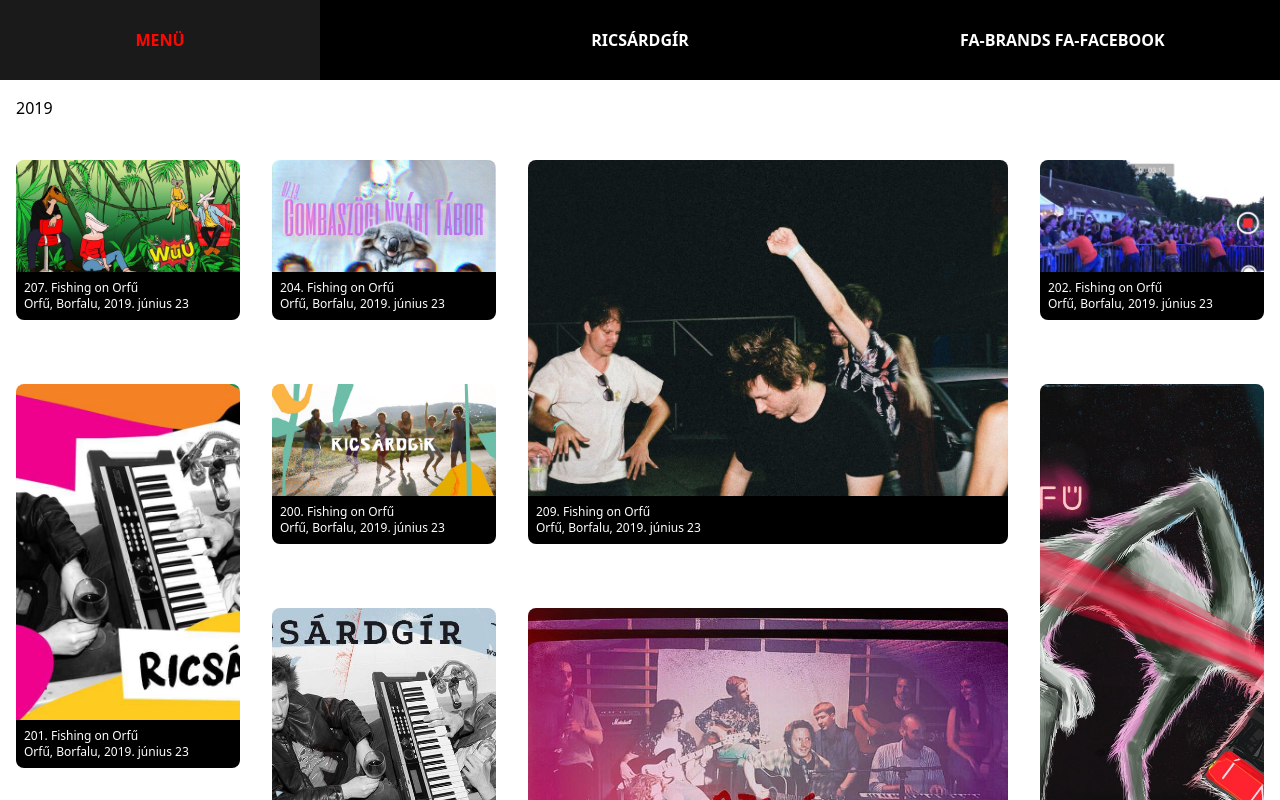
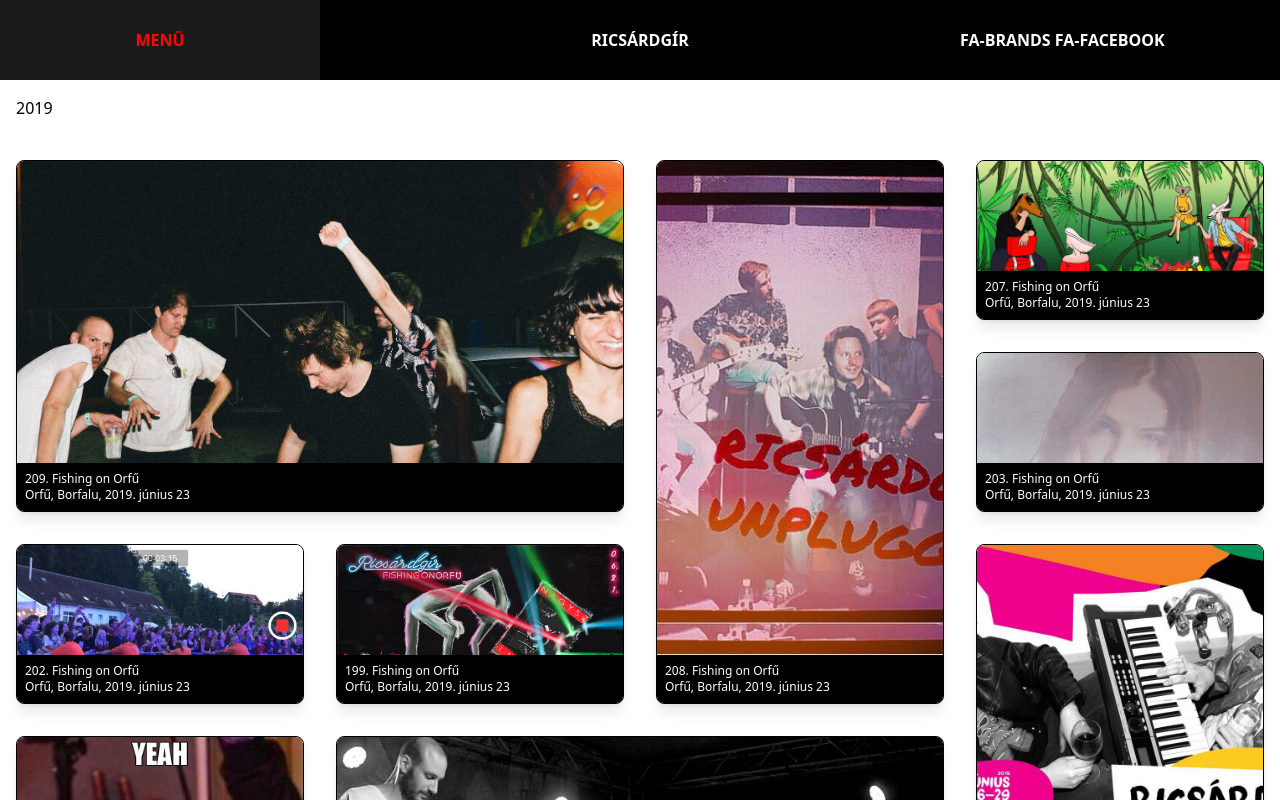
Before and after one commit to leventehegedus/ricsardgir-new, a React app in the folder ricsardgir-app/: page /buli in a window 1280 px wide. Shown: the top 800 px of the page. Built offline with nearby package versions, Linux system fonts and the light colour scheme; the HTML template or start-up script is replaced by a standard one.

Commit message:
concertpage update

```diff
--- a/ricsardgir-app/package.json
+++ b/ricsardgir-app/package.json
@@ -19,8 +19,10 @@
     "@emotion/styled": "^11.10.5",
     "@mui/icons-material": "^5.10.9",
     "@mui/material": "^5.10.12",
+    "aos": "^2.3.4",
     "localforage": "^1.10.0",
     "match-sorter": "^6.3.1",
+    "query-string": "^7.1.1",
     "react": "^18.2.0",
     "react-dom": "^18.2.0",
     "react-query": "^3.39.2",
@@ -28,6 +30,7 @@
     "sort-by": "^0.0.2"
   },
   "devDependencies": {
+    "@types/aos": "^3.0.4",
     "@types/node": "^18.11.9",
     "@types/react": "^18.0.22",
     "@types/react-dom": "^18.0.7",
--- a/ricsardgir-app/src/App.tsx
+++ b/ricsardgir-app/src/App.tsx
@@ -3,11 +3,14 @@
 
 import { ErrorPage } from "./pages/ErrorPage/ErrorPage";
 import { ConcertsPage } from "./pages/ConcertsPage/ConcertsPage";
+import { Concert } from "./pages/Concert/Concert";
 import { HomePage } from "./pages/HomePage/HomePage";
 
 import { Menu } from "./components/Menu/Menu";
 import { TopBar } from "./components/TopBar/TopBar";
-
+import AOS from 'aos';
+import 'aos/dist/aos.css';
+AOS.init();
 
 function App() {
   const [isMenuOpen, setMenuOpen] = useState(false);
@@ -20,6 +23,7 @@
         <Routes>
           <Route path="/" element={<HomePage />} />
           <Route path="/buli" element={<ConcertsPage />} />
+          <Route path="/buli/:id" element={<Concert />} />
           <Route path="*" element={<ErrorPage />} />
         </Routes>
       </Router>
--- a/ricsardgir-app/src/components/Concert/Concert.tsx
+++ /dev/null
@@ -1,51 +0,0 @@
-import { IConcert } from "../../types";
-import './concerts.css';
-
-const imgSizes: string[] = [
-  "item-original",
-  "item-small",
-  "item-medium",
-  "item-rect-left",
-  "item-rect-middle",
-  "item-rect-right"
-]
-
-const emptyImages: string[] = [
-  "./concerts/empty.jpg",
-  "./concerts/empty_2.jpg",
-  "./concerts/empty_3.jpg",
-  "./concerts/empty_4.jpg",
-  "./concerts/empty_5.jpg",
-  "./concerts/empty_6.jpg",
-  "./concerts/empty_7.jpg"
-]
-
-export const Concert: React.FC<IConcert> = (props) => {
-
-  const randomImg = Math.floor(Math.random() * imgSizes.length);
-  const randomEmptyImg = Math.floor(Math.random() * emptyImages.length);
-
-  return (
-    <div className={`flex flex-col overflow-hidden rounded-lg ${props.size ? props.size : imgSizes[randomImg]}`}>
-      <div className="h-full w-full overflow-hidden">
-        <img src={"./concerts/" + props.img}
-          onError={({ currentTarget }) => {
-            currentTarget.onerror = null; // prevents looping
-            currentTarget.src = emptyImages[randomEmptyImg];
-          }}
-          className="h-full w-full object-cover	object-top transition-all duration-1000 ease-in-out hover:invert hover:scale-105	hover:rotate-1"
-        />
-      </div>
-      <div className="bg-black text-white p-2 text-xs">
-        <div>
-          {props.id}. {props.title}
-        </div>
-        <div>
-          {props.location}, {props.year}. {props.date}
-        </div>
-      </div>
-    </div>
-  )
-}
-
-export default Concert;
--- /dev/null
+++ b/ricsardgir-app/src/components/ConcertTile/ConcertTile.tsx
@@ -0,0 +1,65 @@
+import { IConcert } from "../../types";
+import './style.css';
+import { Link } from "react-router-dom";
+
+const imgSizes: string[] = [
+  "item-original",
+  "item-small",
+  "item-medium",
+  "item-rect-left",
+  "item-rect-middle",
+  "item-rect-right"
+]
+
+const emptyImages: string[] = [
+  "./concerts/empty.jpg",
+  "./concerts/empty_2.jpg",
+  "./concerts/empty_3.jpg",
+  "./concerts/empty_4.jpg",
+  "./concerts/empty_5.jpg",
+  "./concerts/empty_6.jpg",
+  "./concerts/empty_7.jpg"
+]
+
+const animations: string[] = [
+  "zoom-in",
+  "zoom-in-down",
+  "flip-left",
+  "flip-right",
+  "flip-up",
+  "flip-down"
+]
+export const ConcertTile: React.FC<IConcert> = (props) => {
+
+  const randomImg = Math.floor(Math.random() * imgSizes.length);
+  const randomEmptyImg = Math.floor(Math.random() * emptyImages.length);
+  const randomAnimation = Math.floor(Math.random() * animations.length);
+
+  return (
+    <>
+      <Link to={`/buli/${props.id}`} className={`flex flex-col border border-black overflow-hidden rounded-lg shadow-lg	${props.size ? props.size : imgSizes[randomImg]}`}
+        data-aos={animations[randomAnimation]}
+      >
+        <div className="h-full w-full overflow-hidden">
+          <img src={"./concerts/" + props.img}
+            onError={({ currentTarget }) => {
+              currentTarget.onerror = null; // prevents looping
+              currentTarget.src = emptyImages[randomEmptyImg];
+            }}
+            className="h-full w-full object-cover	object-top transition-all duration-1000 ease-in-out hover:invert hover:scale-105	hover:rotate-1"
+          />
+        </div>
+        <div className="bg-black text-white p-2 text-xs">
+          <div>
+            {props.id}. {props.title}
+          </div>
+          <div>
+            {props.location}, {props.year}. {props.date}
+          </div>
+        </div>
+      </Link>
+    </>
+  )
+}
+
+export default ConcertTile;
--- a/ricsardgir-app/src/components/Concert/concerts.css
+++ b/ricsardgir-app/src/components/ConcertTile/style.css
@@ -1,6 +1,7 @@
 .item-original {
   grid-row: span 1;
 }
+
 .item-small {
   grid-row: span 2;
 }
@@ -23,3 +24,8 @@
   grid-column: 2/4;
   grid-row-end: span 2;
 }
+
+.item-full {
+  grid-column: 1/5;
+  grid-row-end: span 3;
+}
--- a/ricsardgir-app/src/components/ConcertYear/ConcertYear.tsx
+++ b/ricsardgir-app/src/components/ConcertYear/ConcertYear.tsx
@@ -1,14 +1,15 @@
 import { IConcertYear } from "../../types";
-import { Concert } from "../../components/Concert/Concert";
+import { ConcertTile } from "../ConcertTile/ConcertTile";
 
 export const ConcertYear: React.FC<IConcertYear> = (props) => {
+
   return (
     <div className="p-4 max-w-7xl	m-auto">
       <div className="h-16">{props.year}</div>
-      <div className="grid grid-cols-[repeat(auto-fit,_minmax(220px,_1fr))] auto-rows-[160px] grid-flow-row-dense gap-x-8 gap-y-16">
-        {props ?.content.sort((a,b) => b.id - a.id).map((concert, index) => {
+      <div className="grid grid-cols-[repeat(auto-fit,_minmax(240px,_1fr))] auto-rows-[160px] grid-flow-row-dense gap-x-8 gap-y-8">
+        {props ?.content.sort((a, b) => b.id - a.id).map((concert, index) => {
           return (
-            <Concert {...concert} key={index} />
+            <ConcertTile {...concert} key={index} />
           )
         })}
       </div>
--- /dev/null
+++ b/ricsardgir-app/src/pages/Concert/Concert.tsx
@@ -0,0 +1,26 @@
+import { useState, useEffect } from "react";
+import { IConcert } from "../../types";
+import { concerts } from "../../data/concerts";
+
+export const Concert: React.FC<IConcert> = () => {
+
+  const [concertId, setConcertId] = useState(0);
+
+  useEffect(() =>  {
+    const url = window.location.pathname.split("/");
+    setConcertId(+url[2]);
+  }, [])
+
+
+  const concert = concerts?.filter(concert => concertId === concert.id);
+
+  return (
+    <>
+      <div>
+        { concert?.id }
+      </div>
+    </>
+  )
+}
+
+export default Concert;
--- a/ricsardgir-app/src/pages/ConcertsPage/ConcertsPage.tsx
+++ b/ricsardgir-app/src/pages/ConcertsPage/ConcertsPage.tsx
@@ -1,6 +1,18 @@
+import { useState } from "react";
 import { ConcertYear } from "../../components/ConcertYear/ConcertYear";
 import { IConcertYear } from "../../types";
 import { concerts } from "../../data/concerts";
+
+const customStyles = {
+  content: {
+    top: '50%',
+    left: '50%',
+    right: 'auto',
+    bottom: 'auto',
+    marginRight: '-50%',
+    transform: 'translate(-50%, -50%)',
+  },
+};
 
 const allConcerts: IConcertYear[] = [{
   year: 2007,
@@ -34,9 +46,9 @@
 
   return (
     <div>
-      {allConcerts?.sort((a,b) => b.year - a.year).map((year, index) => {
+      {allConcerts ?.sort((a, b) => b.year - a.year).map((year, index) => {
         return (
-          <ConcertYear {...year} key={index} />
+          <ConcertYear {...year} key={index}/>
         )
       })}
     </div>
```
Also changed, not shown: 1 other file (tests, documents, lock files or other folders).
